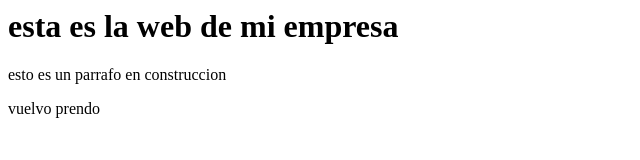
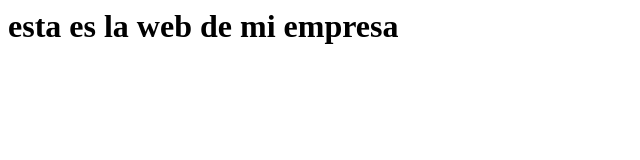
Before and after one commit to brayanpiere/PaginaCliente, a plain HTML site: page index.html in a window 1280 px wide. Shown: the whole page, without its empty margins (0-640 px from the left). Drawn offline with Linux system fonts and the light colour scheme.

Commit message:
arruinando el codigo

```diff
--- a/index.html
+++ b/index.html
@@ -4,7 +4,5 @@
 	</head>
 	<body>
 		<h1>esta es la web de mi empresa</h1>
-		<p>esto es un parrafo en construccion</p>
-		<p>vuelvo prendo</p>
 	</body>
 </html>
```
